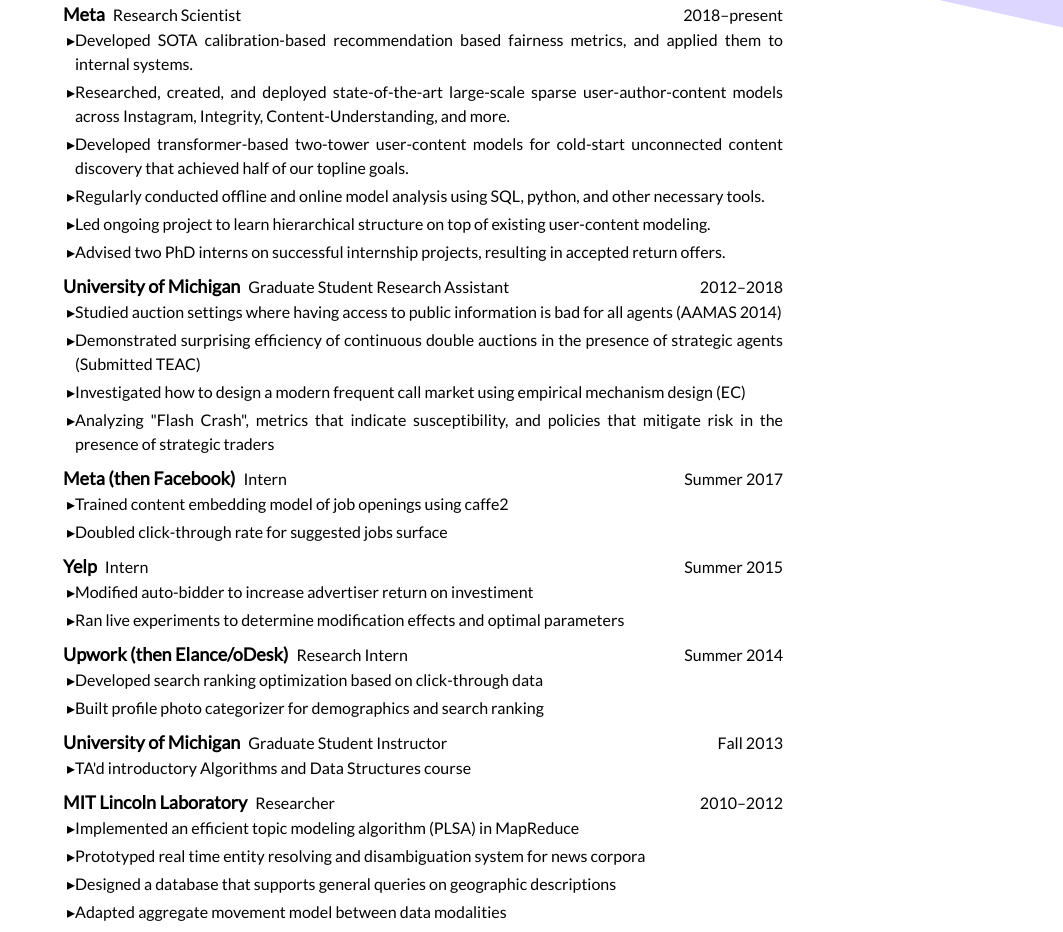
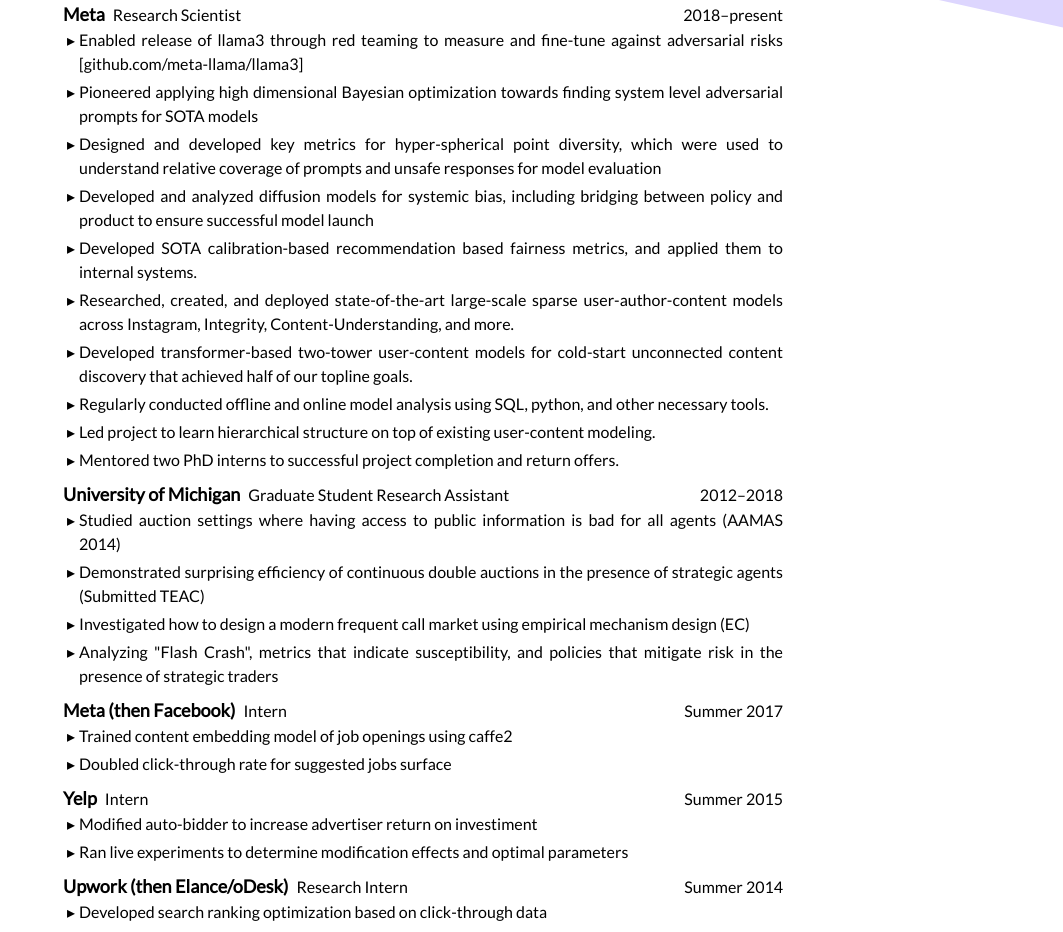
Before and after one commit to erikbrinkman/resume, a Next.js app: page /cv in a window 1280 px wide. Shown: the part 200-1132 px from the top of the page, without its empty margins (217-1280 px from the left). Built offline with nearby package versions, Linux system fonts and the light colour scheme.

Commit message:
augment skills + update

```diff
--- a/app/cv/page.tsx
+++ b/app/cv/page.tsx
@@ -1,6 +1,7 @@
 import { ReactElement } from "react";
 import DotList from "../../components/dot-list";
 import Experience from "../../components/experience";
+import ExperienceItem from "../../components/experience-item";
 import Footing from "../../components/footing";
 import Heading from "../../components/heading";
 import HeadingSpacer from "../../components/heading-spacer";
@@ -27,32 +28,57 @@
               position="Research Scientist"
               dates="2018&ndash;present"
             >
-              <li>
+              <ExperienceItem>
+                Enabled release of llama3 through red teaming to measure and
+                fine-tune against adversarial risks [
+                <a
+                  className="hover:underline"
+                  href="https://github.com/meta-llama/llama3/blob/main/MODEL_CARD.md"
+                >
+                  github.com/meta-llama/llama3
+                </a>
+                ]
+              </ExperienceItem>
+              <ExperienceItem>
+                Pioneered applying high dimensional Bayesian optimization
+                towards finding system level adversarial prompts for SOTA models
+              </ExperienceItem>
+              <ExperienceItem>
+                Designed and developed key metrics for hyper-spherical point
+                diversity, which were used to understand relative coverage of
+                prompts and unsafe responses for model evaluation
+              </ExperienceItem>
+              <ExperienceItem>
+                Developed and analyzed diffusion models for systemic bias,
+                including bridging between policy and product to ensure
+                successful model launch
+              </ExperienceItem>
+              <ExperienceItem>
                 Developed SOTA calibration-based recommendation based fairness
                 metrics, and applied them to internal systems.
-              </li>
-              <li>
+              </ExperienceItem>
+              <ExperienceItem>
                 Researched, created, and deployed state-of-the-art large-scale
                 sparse user-author-content models across Instagram, Integrity,
                 Content-Understanding, and more.
-              </li>
-              <li>
+              </ExperienceItem>
+              <ExperienceItem>
                 Developed transformer-based two-tower user-content models for
                 cold-start unconnected content discovery that achieved half of
                 our topline goals.
-              </li>
-              <li>
+              </ExperienceItem>
+              <ExperienceItem>
                 Regularly conducted offline and online model analysis using SQL,
                 python, and other necessary tools.
-              </li>
-              <li>
-                Led ongoing project to learn hierarchical structure on top of
-                existing user-content modeling.
-              </li>
-              <li>
-                Advised two PhD interns on successful internship projects,
-                resulting in accepted return offers.
-              </li>
+              </ExperienceItem>
+              <ExperienceItem>
+                Led project to learn hierarchical structure on top of existing
+                user-content modeling.
+              </ExperienceItem>
+              <ExperienceItem>
+                Mentored two PhD interns to successful project completion and
+                return offers.
+              </ExperienceItem>
             </Experience>
             <Experience
               company="University of Michigan"
@@ -60,23 +86,23 @@
               position="Graduate Student Research Assistant"
               dates="2012&ndash;2018"
             >
-              <li>
+              <ExperienceItem>
                 Studied auction settings where having access to public
                 information is bad for all agents (AAMAS 2014)
-              </li>
-              <li>
+              </ExperienceItem>
+              <ExperienceItem>
                 Demonstrated surprising efficiency of continuous double auctions
                 in the presence of strategic agents (Submitted TEAC)
-              </li>
-              <li>
+              </ExperienceItem>
+              <ExperienceItem>
                 Investigated how to design a modern frequent call market using
                 empirical mechanism design (EC)
-              </li>
-              <li>
+              </ExperienceItem>
+              <ExperienceItem>
                 Analyzing &quot;Flash Crash&quot;, metrics that indicate
                 susceptibility, and policies that mitigate risk in the presence
                 of strategic traders
-              </li>
+              </ExperienceItem>
             </Experience>
             <Experience
               company="Meta (then Facebook)"
@@ -84,10 +110,12 @@
               position="Intern"
               dates="Summer 2017"
             >
-              <li>
+              <ExperienceItem>
                 Trained content embedding model of job openings using caffe2
-              </li>
-              <li>Doubled click-through rate for suggested jobs surface</li>
+              </ExperienceItem>
+              <ExperienceItem>
+                Doubled click-through rate for suggested jobs surface
+              </ExperienceItem>
             </Experience>
             <Experience
               company="Yelp"
@@ -95,14 +123,14 @@
               position="Intern"
               dates="Summer 2015"
             >
-              <li>
+              <ExperienceItem>
                 Modified auto-bidder to increase advertiser return on
                 investiment
-              </li>
-              <li>
+              </ExperienceItem>
+              <ExperienceItem>
                 Ran live experiments to determine modification effects and
                 optimal parameters
-              </li>
+              </ExperienceItem>
             </Experience>
             <Experience
               company="Upwork (then Elance/oDesk)"
@@ -110,14 +138,14 @@
               position="Research Intern"
               dates="Summer 2014"
             >
-              <li>
+              <ExperienceItem>
                 Developed search ranking optimization based on click-through
                 data
-              </li>
-              <li>
+              </ExperienceItem>
+              <ExperienceItem>
                 Built profile photo categorizer for demographics and search
                 ranking
-              </li>
+              </ExperienceItem>
             </Experience>
             <Experience
               company="University of Michigan"
@@ -125,9 +153,9 @@
               position="Graduate Student Instructor"
               dates="Fall 2013"
             >
-              <li>
+              <ExperienceItem>
                 TA&apos;d introductory Algorithms and Data Structures course
-              </li>
+              </ExperienceItem>
             </Experience>
             <Experience
               company="MIT Lincoln Laboratory"
@@ -135,19 +163,21 @@
               position="Researcher"
               dates="2010&ndash;2012"
             >
-              <li>
+              <ExperienceItem>
                 Implemented an efficient topic modeling algorithm (PLSA) in
                 MapReduce
-              </li>
-              <li>
+              </ExperienceItem>
+              <ExperienceItem>
                 Prototyped real time entity resolving and disambiguation system
                 for news corpora
-              </li>
-              <li>
+              </ExperienceItem>
+              <ExperienceItem>
                 Designed a database that supports general queries on geographic
                 descriptions
-              </li>
-              <li>Adapted aggregate movement model between data modalities</li>
+              </ExperienceItem>
+              <ExperienceItem>
+                Adapted aggregate movement model between data modalities
+              </ExperienceItem>
             </Experience>
             <Experience
               company="JHU Applied Physics Laboratory"
@@ -155,16 +185,16 @@
               position="Intern"
               dates="Summer 2009"
             >
-              <li>
+              <ExperienceItem>
                 Studied the Cramér-Rao Lower Bound (CRLB), and it&apos;s
                 implications on polar coordinate tracking with both continuous
                 and discrete noise
-              </li>
-              <li>
+              </ExperienceItem>
+              <ExperienceItem>
                 Built a Matlab simulation to investigate the relation between
                 Extended Kalman Filter tracking error and CRLB for important
                 target trajectories
-              </li>
+              </ExperienceItem>
             </Experience>
           </Section>
           <Section title="Education">
--- a/app/page.tsx
+++ b/app/page.tsx
@@ -1,5 +1,6 @@
 import { ReactElement } from "react";
 import Experience from "../components/experience";
+import ExperienceItem from "../components/experience-item";
 import Footing from "../components/footing";
 import Heading from "../components/heading";
 import HeadingSpacer from "../components/heading-spacer";
@@ -23,8 +24,10 @@
                 <HeadingSpacer />
               </div>
               <p className="pt-16">
-                Responsible AI Researcher focusing on fairness, but with skills
-                across machine learning, micro-economics, and finance.
+                Responsible AI Researcher driving positive social impact through
+                expertise spanning fairness and Generative AI safety, fueled by
+                a strong foundations in machine learning, micro economics, and
+                finance.
               </p>
             </Section>
             <Section title="Current Position">
@@ -34,28 +37,45 @@
                 position="Research Scientist"
                 dates="2018&ndash;present"
               >
-                <li>
+                <ExperienceItem>
+                  Enabled release of llama3 through red teaming to measure and
+                  fine-tune against adversarial risks [
+                  <a
+                    className="hover:underline"
+                    href="https://github.com/meta-llama/llama3/blob/main/MODEL_CARD.md"
+                  >
+                    github.com/meta-llama/llama3
+                  </a>
+                  ]
+                </ExperienceItem>
+                <ExperienceItem>
+                  Pioneered applying high dimensional Bayesian optimization
+                  towards finding system level adversarial prompts for SOTA
+                  models
+                </ExperienceItem>
+                <ExperienceItem>
+                  Designed and developed key metrics for hyper-spherical point
+                  diversity, which were used to understand relative coverage of
+                  prompts and unsafe responses for model evaluation
+                </ExperienceItem>
+                <ExperienceItem>
+                  Developed and analyzed diffusion models for systemic bias,
+                  including bridging between policy and product to ensure
+                  successful model launch
+                </ExperienceItem>
+                <ExperienceItem>
                   Developed SOTA calibration-based recommendation based fairness
                   metrics, and applied them to internal systems.
-                </li>
-                <li>
+                </ExperienceItem>
+                <ExperienceItem>
                   Researched, created, and deployed state-of-the-art large-scale
                   sparse user-author-content models across Instagram, Integrity,
                   Content-Understanding, and more.
-                </li>
-                <li>
-                  Developed transformer-based two-tower user-content models for
-                  cold-start unconnected content discovery that achieved half of
-                  our topline goals.
-                </li>
-                <li>
-                  Led ongoing project to learn hierarchical structure on top of
-                  existing user-content modeling.
-                </li>
-                <li>
-                  Advised two PhD interns on successful internship projects,
-                  resulting in accepted return offers.
-                </li>
+                </ExperienceItem>
+                <ExperienceItem>
+                  Mentored two PhD interns to successful project completion and
+                  return offers.
+                </ExperienceItem>
               </Experience>
             </Section>
             <Section title="Education">
@@ -83,14 +103,7 @@
               <Publication
                 title="Matched Pair Calibration for Ranking Fairness"
                 authors={["H. Korevaar", "C. McConnell", "et al."]}
-                conference="In Submission"
                 url="https://arxiv.org/pdf/2306.03775.pdf"
-              />
-              <Publication
-                title="Empirical Mechanism Design for Optimizing Clearing Interval in Frequent Call Markets"
-                authors={["E. Brinkman", "M. P. Wellman"]}
-                conference="EC 2017"
-                url="https://dl.acm.org/authorize?N30521"
               />
             </Section>
           </div>
--- /dev/null
+++ b/components/experience-item.tsx
@@ -0,0 +1,11 @@
+import { PropsWithChildren, ReactElement } from "react";
+
+export default function ExperienceItem({
+  children,
+}: PropsWithChildren): ReactElement {
+  return (
+    <li>
+      <div className="pl-1">{children}</div>
+    </li>
+  );
+}
--- a/components/experience.tsx
+++ b/components/experience.tsx
@@ -19,6 +19,7 @@
   ) : (
     company
   );
+
   return (
     <div className="break-inside-avoid">
       <div className="flex justify-between w-full items-baseline">
--- a/components/level-skills.tsx
+++ b/components/level-skills.tsx
@@ -38,15 +38,13 @@
     sql: 4,
     // eslint-disable-next-line spellcheck/spell-checker
     "scikit-learn": 3,
-    bash: 3,
     rust: 3,
     java: 3,
     "c++11": 3,
-    lua: 3,
+    lua: 2,
     hack: 2,
     haskell: 2,
     typescript: 3,
-    broomball: 2,
   },
   names = ["Novice", "Novice", "Competent", "Proficient", "Expert"],
   horizontal = false,
--- a/components/publication.tsx
+++ b/components/publication.tsx
@@ -8,7 +8,7 @@
 }: {
   title: string;
   authors: string[];
-  conference: string;
+  conference?: string;
   url: string;
 }): ReactElement {
   return (
```
Also changed, not shown: package.json (+15 -15 lines), 1 other file (tests, documents, lock files or other folders).
